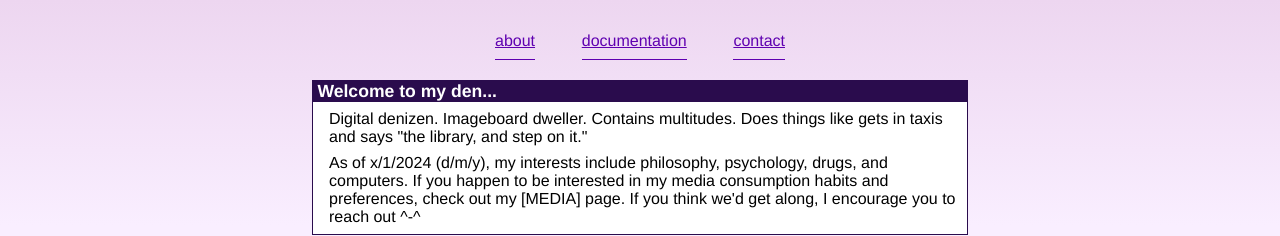
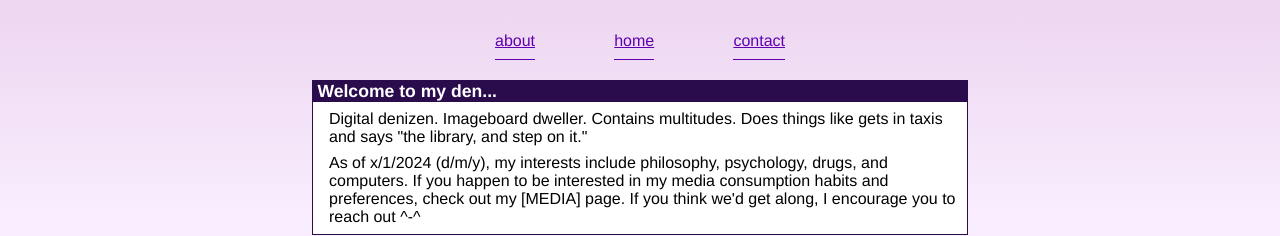
Before and after one commit to birdpath/birdpath.github.io, a Jekyll site: the page built from home.md, in a window 1280 px wide. Shown: the top 236 px of the page. Built offline with Jekyll 4.4.1, drawn with Linux system fonts in a browser that asks for light colours.

Commit message:
Update home.md

```diff
--- a/home.md
+++ b/home.md
@@ -4,7 +4,7 @@ title: Home
 ---
 <div class="nav-links" lang="en">
             <span class="left-link"><a class="nav-link left-link" href="/en/">about</a></span>
-            <span class="center-link"><a class="nav-link center-link" href="/en/documentation">documentation</a></span>
+            <span class="center-link"><a class="nav-link center-link" href="/en/documentation">home</a></span>
             <span class="right-link"><a class="nav-link right-link" href="/en/contact">contact</a></span>
         </div>
 
```
